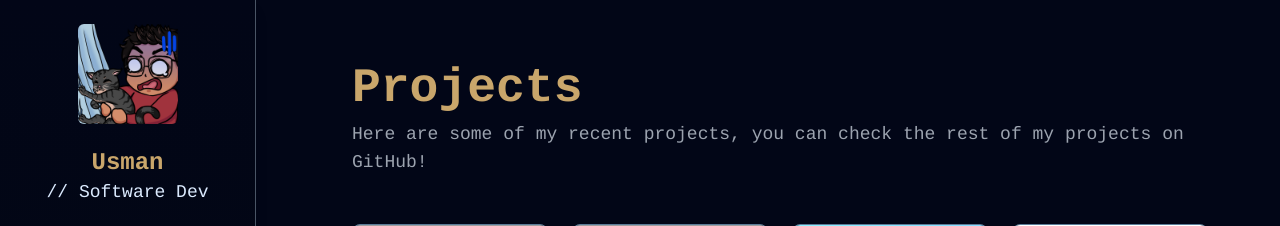
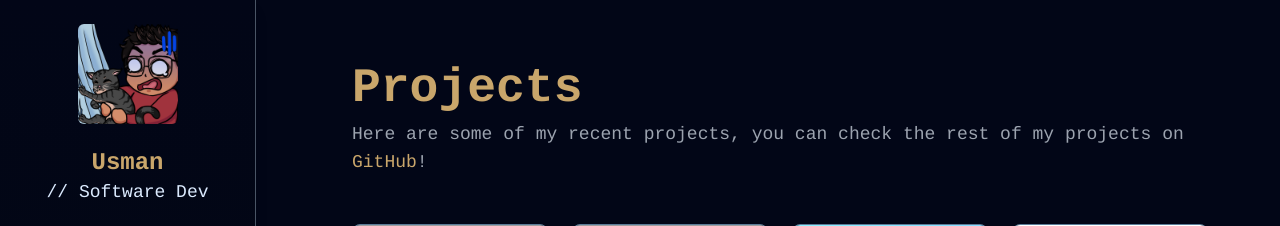
Before and after one commit to Ushmayne/Personal-Site, a Next.js app in the folder my-app/: page /projects in a window 1280 px wide. Shown: the top 226 px of the page. Built offline with nearby package versions, Linux system fonts and the light colour scheme; grey boxes are pictures that could not be loaded.

Commit message:
added link to github

```diff
--- a/my-app/app/projects/page.tsx
+++ b/my-app/app/projects/page.tsx
@@ -54,7 +54,7 @@ export default function Projects() {
     <div className="ml-6 px-12 py-10 min-h-screen">
       <div className="mb-12">
         <h1 className="text-5xl font-bold text-cabin-glow mb-2">Projects</h1>
-        <p className="text-cabin-muted text-lg">Here are some of my recent projects, you can check the rest of my projects on GitHub! </p>
+        <p className="text-cabin-muted text-lg">Here are some of my recent projects, you can check the rest of my projects on <a href="https://github.com/Ushmayne" className="text-cabin-glow">GitHub</a>! </p>
       </div>
 
       <div className="grid grid-cols-1 sm:grid-cols-2 lg:grid-cols-3 xl:grid-cols-4 gap-6">
```
